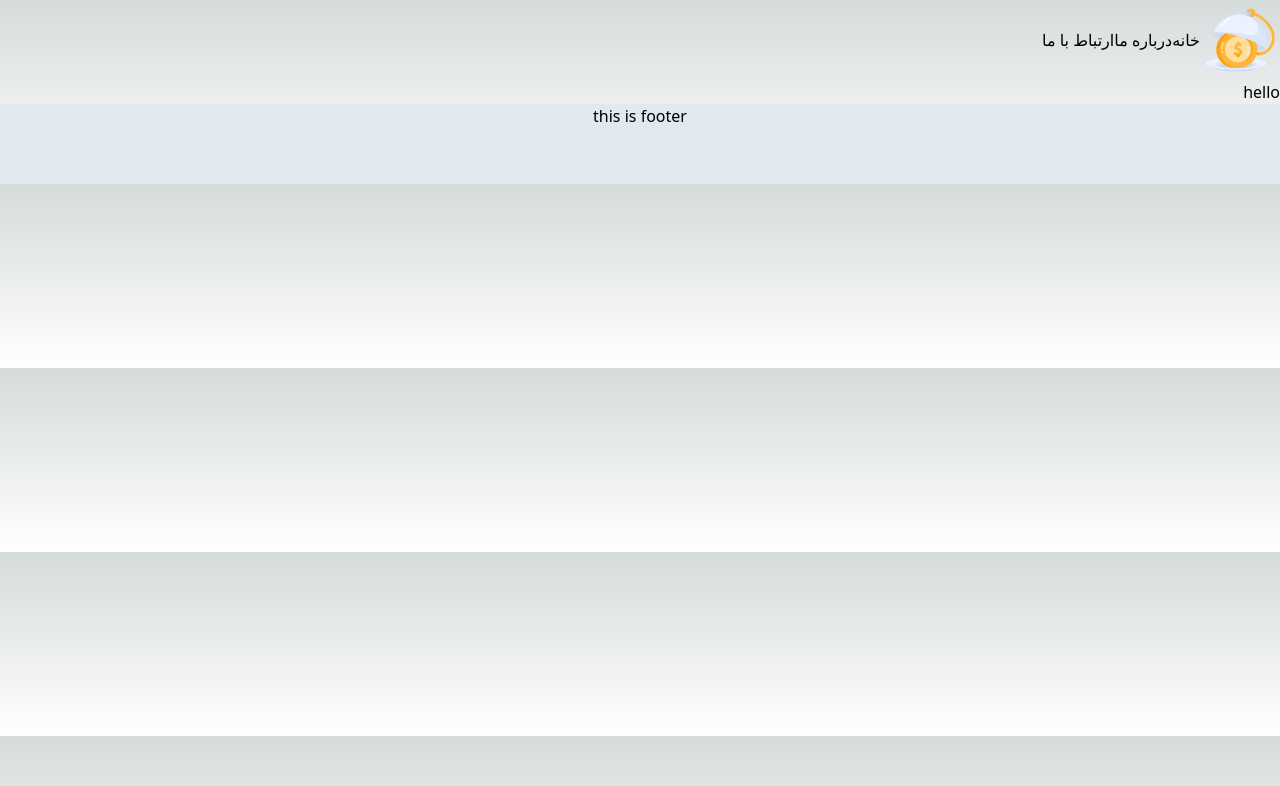
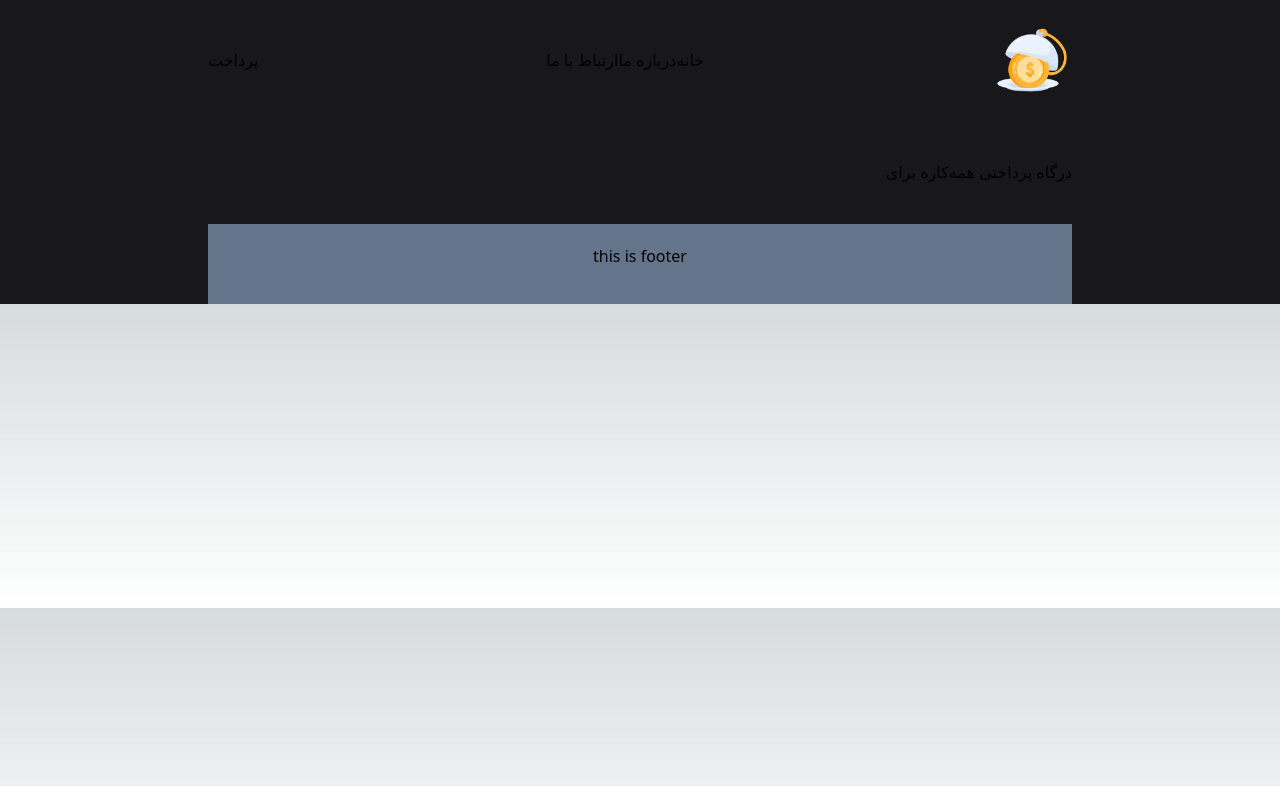
Before and after one commit to erffon/payment-gateway-landing, a Next.js app: page / in a window 1280 px wide. Shown: the top 786 px of the page. Built offline with nearby package versions, Linux system fonts and the light colour scheme.

Commit message:
Build: Layout Structure

```diff
--- a/components/layout/footer/index.tsx
+++ b/components/layout/footer/index.tsx
@@ -1,6 +1,6 @@
 const CFooter = () => {
   return (
-    <footer className="w-full h-20 text-center bg-slate-200 text-black">
+    <footer className="w-full h-20 text-center bg-slate-500 text-black py-5 mt-10">
       this is footer
     </footer>
   );
--- a/components/layout/header/index.tsx
+++ b/components/layout/header/index.tsx
@@ -3,7 +3,10 @@ import logo from "./assets/logo.png";
 
 const CHeader = () => {
   return (
-    <header className="overflow-hidden flex" dir="rtl">
+    <header
+      className="overflow-hidden flex justify-between py-5 mb-10 bg-slate-black"
+      dir="rtl"
+    >
       <div className="relative w-20 h-20">
         <Image src={logo} alt="website logo" fill />
       </div>
@@ -14,7 +17,9 @@ const CHeader = () => {
           <li>ارتباط با ما</li>
         </ul>
       </div>
-      <div></div>
+      <div className="flex justify-center items-center">
+        <button>پرداخت</button>
+      </div>
     </header>
   );
 };
--- a/components/layout/layout.tsx
+++ b/components/layout/layout.tsx
@@ -1,9 +1,9 @@
 import Head from "next/head";
-import CHeader from "./header";
 import CMain, { IMain } from "./main";
 
 interface ILayout extends IMain {
   pageDescription: string;
+  classNames: string;
 }
 
 const Clayout: React.FC<ILayout> = ({
@@ -12,9 +12,10 @@ const Clayout: React.FC<ILayout> = ({
   hasHeader,
   isRTL,
   pageDescription,
+  classNames = "",
 }) => {
   return (
-    <main>
+    <main className={classNames}>
       <Head>
         <meta name="description" content={pageDescription} />
         <meta http-equiv="Content-Language" content="fa" />
--- a/components/layout/main/index.tsx
+++ b/components/layout/main/index.tsx
@@ -17,7 +17,7 @@ const CMain: React.FC<IMain> = ({
 }) => {
   return (
     <Fragment>
-      <div dir={isRTL ? "rtl" : "ltr"} className="overflow-hidden">
+      <div dir={isRTL ? "rtl" : "ltr"} className="overflow-hidden px-52 ">
         {hasHeader && <CHeader />}
         {children}
         {hasFooter && <CFooter />}
--- a/pages/index.tsx
+++ b/pages/index.tsx
@@ -1,8 +1,5 @@
-import Image from "next/image";
+import Clayout from "@/components/layout/layout";
 import { Inter } from "next/font/google";
-import Head from "next/head";
-import CHeader from "@/components/layout/header";
-import Clayout from "@/components/layout/layout";
 
 const inter = Inter({ subsets: ["latin"] });
 
@@ -13,8 +10,12 @@ export default function Home() {
       hasHeader={true}
       hasFooter={true}
       isRTL={true}
+      classNames="bg-zinc-900"
     >
-      hello
+      <main>
+        <div>درگاه پرداختی همه‌کاره برای </div>
+        <div></div>
+      </main>
     </Clayout>
   );
 }
--- a/tsconfig.json
+++ b/tsconfig.json
@@ -15,7 +15,8 @@
     "jsx": "preserve",
     "incremental": true,
     "paths": {
-      "@/*": ["./*"]
+      "@/*": ["./*"],
+      "@/contents/*": ["./contents/*"]
     }
   },
   "include": ["next-env.d.ts", "**/*.ts", "**/*.tsx"],
```
Also changed, not shown: contents/homepage/data.ts (added, +43 -0 lines).
